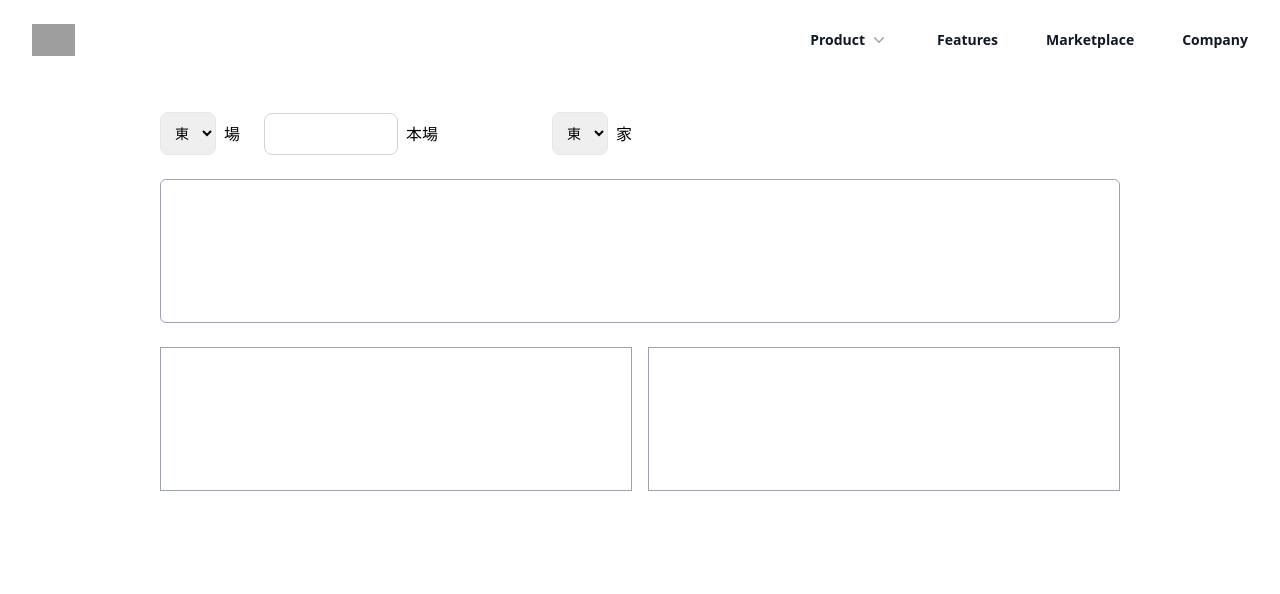
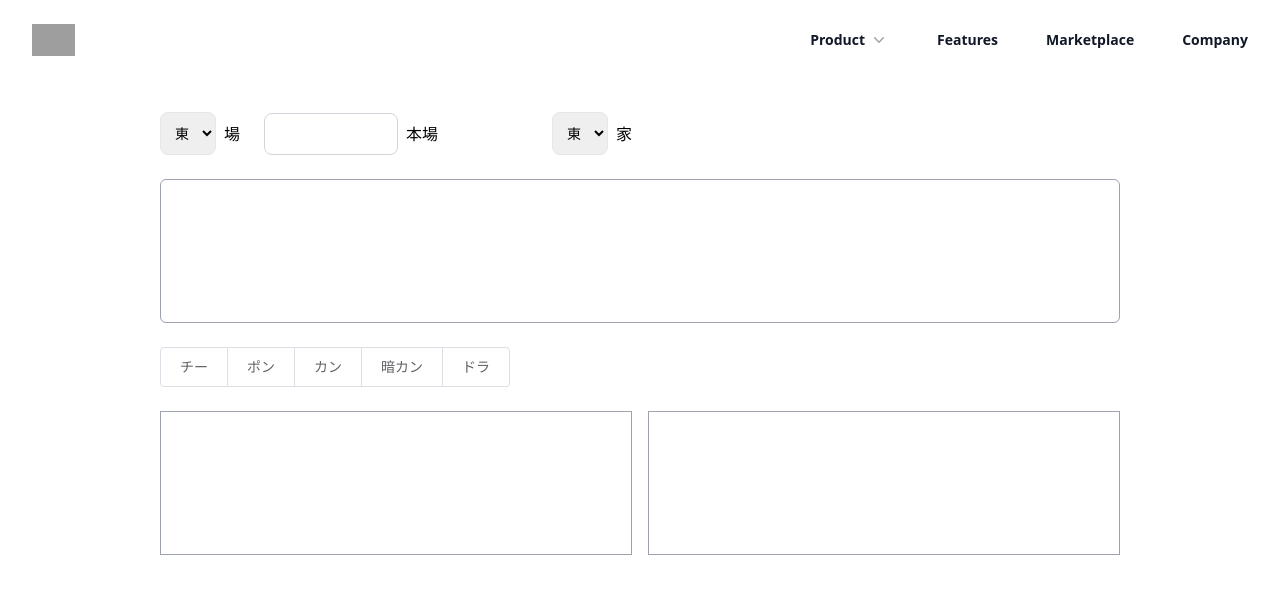
Before and after one commit to yasunaga-shuto/mahjong-point-front, a Nuxt app: page / in a window 1280 px wide. Shown: the top 594 px of the page. Built offline with nearby package versions, Linux system fonts and the light colour scheme; grey boxes are pictures that could not be loaded.

Commit message:
モード追加

```diff
--- a/app.vue
+++ b/app.vue
@@ -33,8 +33,15 @@
       <!-- 手牌 -->
       <div class="border w-full h-36 border-gray-400 rounded-md mb-6">
       </div>
-      <!-- 鳴き -->
+      <!-- モード -->
       <div class="mb-6">
+        <el-radio-group v-model="radio1" size="large">
+          <el-radio-button label="チー" value="チー" />
+          <el-radio-button label="ポン" value="ポン" />
+          <el-radio-button label="カン" value="カン" />
+          <el-radio-button label="暗カン" value="暗カン" />
+          <el-radio-button label="ドラ" value="ドラ" />
+        </el-radio-group>
       </div>
       <div class="flex gap-4">
         <div class="border h-36 border-gray-400 w-3/6"></div>
@@ -43,3 +50,9 @@
     </div>
   </div>
 </template>
+
+<script lang="ts" setup>
+import { ref } from 'vue'
+
+const radio1 = ref('')
+</script>
--- /dev/null
+++ b/shims-vue.d.ts
@@ -0,0 +1,4 @@
+declare module "*.vue" {
+  import Vue from "vue"
+  export default Vue
+}
```
Also changed, not shown: tsconfig.json (+10 -0 lines), 1 other file (tests, documents, lock files or other folders).
